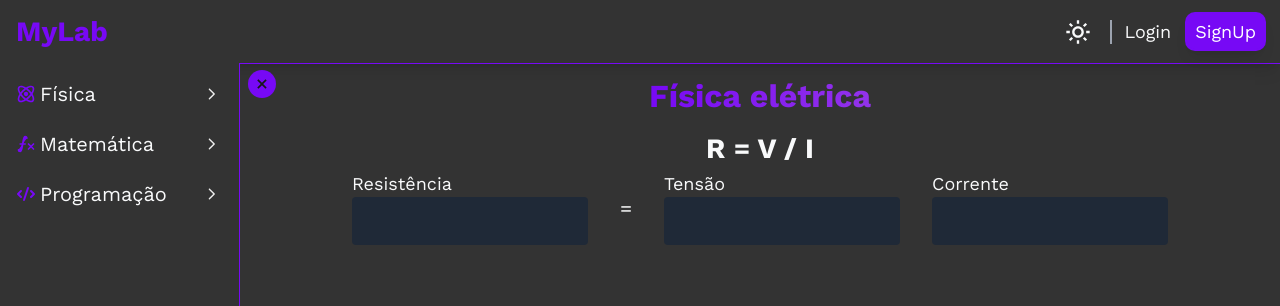
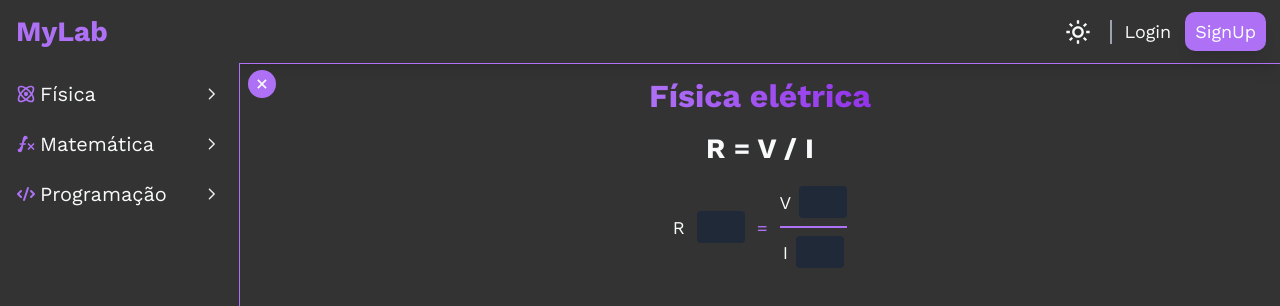
Before and after one commit to EnzoSylvestrin/MyLab, a Next.js app: page /eletrica in a window 1280 px wide. Shown: the top 306 px of the page. Built offline with nearby package versions, Linux system fonts and the light colour scheme.

Commit message:
Mudando input e criando componente de fórmula

```diff
--- /dev/null
+++ b/src/Components/Formula/Formula.tsx
@@ -0,0 +1,29 @@
+import { Input } from "../Input/Input"
+import { Text } from "../Text/Text"
+
+export const Formula = () => {
+    return (
+        <div className="flex items-center justify-center gap-3 mt-4">
+            <Text>R</Text>
+            <Input.Root>
+                <Input.Input type={'text'} />
+            </Input.Root>
+            <Text className={'!text-secondary'}>=</Text>
+            <div className="flex flex-col gap-2 justify-center items-center">
+                <div className="flex justify-center items-center gap-2">
+                    <Text>V</Text>
+                    <Input.Root>
+                        <Input.Input type={'text'} />
+                    </Input.Root>
+                </div>
+                <div className="h-[2px] bg-secondary w-full" />
+                <div className="flex items-center justify-center gap-2">
+                    <Text>I</Text>
+                    <Input.Root>
+                        <Input.Input type={'text'} />
+                    </Input.Root>
+                </div>
+            </div>
+        </div>
+    )
+}
--- a/src/Components/Input/Input.tsx
+++ b/src/Components/Input/Input.tsx
@@ -12,7 +12,7 @@ export interface InputRootProps {
 
 function InputRoot({children} : InputRootProps) {
     return (
-        <div className='flex items-center gap-2 py-4 px-3 rounded w-full h-12 bg-gray-200 text-xs placeholder:text-gray-400 focus-within:ring-2 ring-secondary dark:bg-gray-800'>
+        <div className='flex items-center gap-2 p-1 rounded w-12 h-8 bg-gray-200 text-xs placeholder:text-gray-400 focus-within:ring-2 ring-secondary dark:bg-gray-800'>
             {children}
         </div>
     );
@@ -38,7 +38,7 @@ export interface InputInputProps extends InputHTMLAttributes<HTMLInputElement> {
 function InputInput({...props} : InputInputProps) {
     return (
         <input
-            className='bg-transparent flex-1 caret-secondary text-darkColor text-xs outline-none placeholder:text-gray-400 dark:text-lightColor'
+            className='bg-transparent w-full caret-secondary text-darkColor text-xs outline-none placeholder:text-gray-400 dark:text-lightColor'
             {...props}
         />
     )
--- a/src/Components/ToggleBar/ToggleBar.tsx
+++ b/src/Components/ToggleBar/ToggleBar.tsx
@@ -97,7 +97,7 @@ export const ToggleBar = () => {
                 }}
                 data-testid="closeButton"
             >
-                <Icon icon={open ? BiX : BiMenu} size={20} useDarkMode={false} />
+                <Icon icon={open ? BiX : BiMenu} size={20} className="!fill-gray-50" useDarkMode={false} />
             </motion.div>
         </>
     );
--- a/src/pages/eletrica.tsx
+++ b/src/pages/eletrica.tsx
@@ -1,8 +1,6 @@
-import ExpandSection from "@/Components/ExpandSection/ExpandSection";
+import { Formula } from "@/Components/Formula/Formula";
 
 import { Heading } from "@/Components/Heading/Heading";
-import { Input } from "@/Components/Input/Input";
-import { Text } from "@/Components/Text/Text";
 
 const Eletrica = () => {
     return (
@@ -12,27 +10,7 @@ const Eletrica = () => {
                 <Heading className="mt-2">
                     R = V / I
                 </Heading>
-                <div className="flex w-full gap-8 px-6 items-center justify-center">
-                    <label htmlFor="Resistencia">
-                        <Text>Resistência</Text>
-                        <Input.Root>
-                            <Input.Input type={"text"} id="Resistencia" />
-                        </Input.Root>
-                    </label>
-                    <Text size="lg">=</Text>
-                    <label htmlFor="Tensao">
-                        <Text>Tensão</Text>
-                        <Input.Root>
-                            <Input.Input type={"text"} id="Tensao" />
-                        </Input.Root>
-                    </label>
-                    <label htmlFor="Corrente">
-                        <Text>Corrente</Text>
-                        <Input.Root>
-                            <Input.Input type={"text"} id="Corrente" />
-                        </Input.Root>
-                    </label>
-                </div>
+                <Formula />
             </div>
         </div>
     );
--- a/tailwind.config.js
+++ b/tailwind.config.js
@@ -7,7 +7,7 @@ module.exports = {
     extend: {
       colors: {
         main: '#2AB7CA',
-        secondary: '#7709f5',
+        secondary: '#ae71f5',
         red: '#FE4A49',
         grayMain: '#ececec',
         darkMain: '#333333',
@@ -25,6 +25,7 @@ module.exports = {
       },
     },
     fontSize: {
+      xs: 14,
       sm: 16,
       md: 18,
       lg: 20,
```
